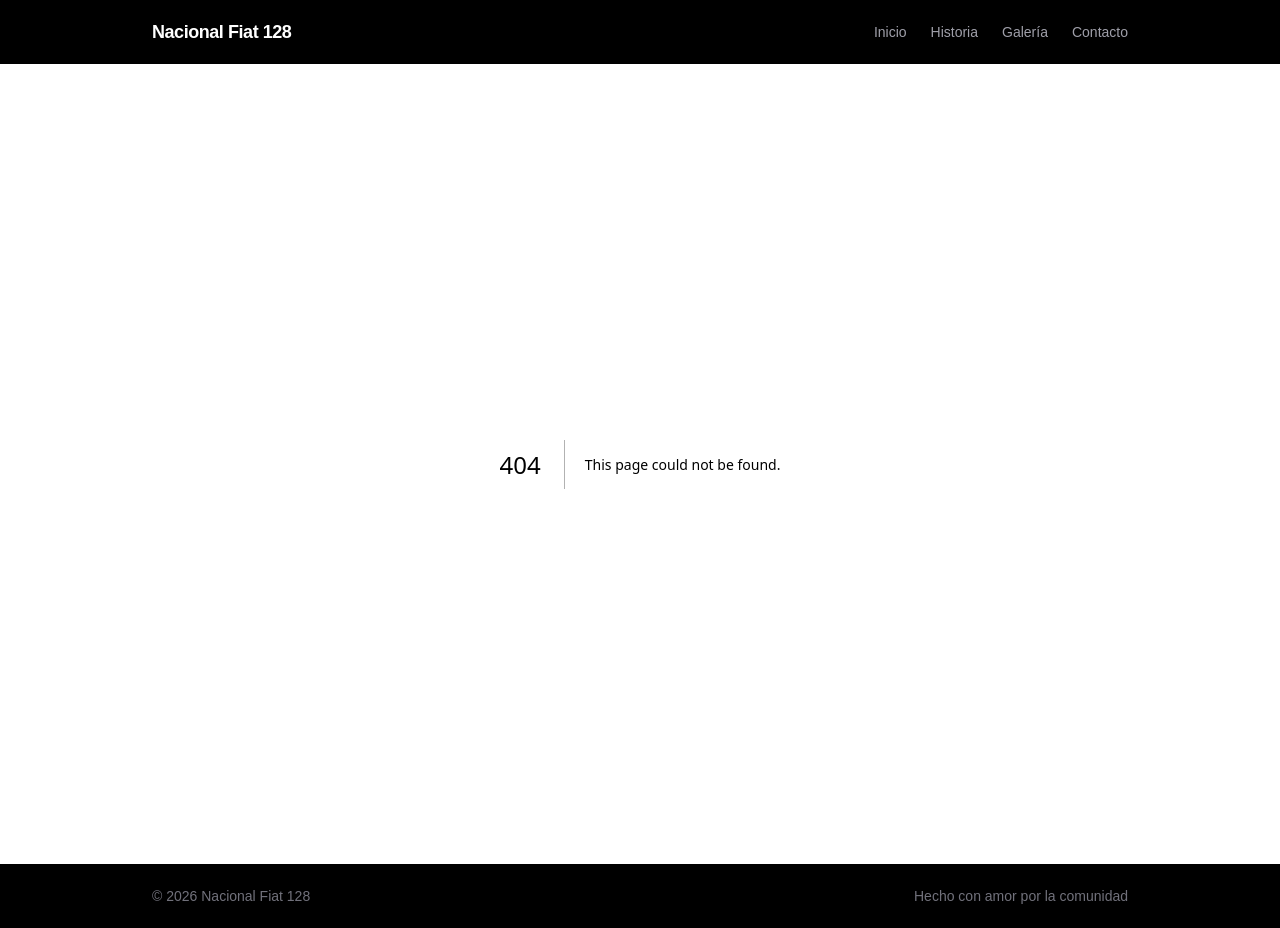
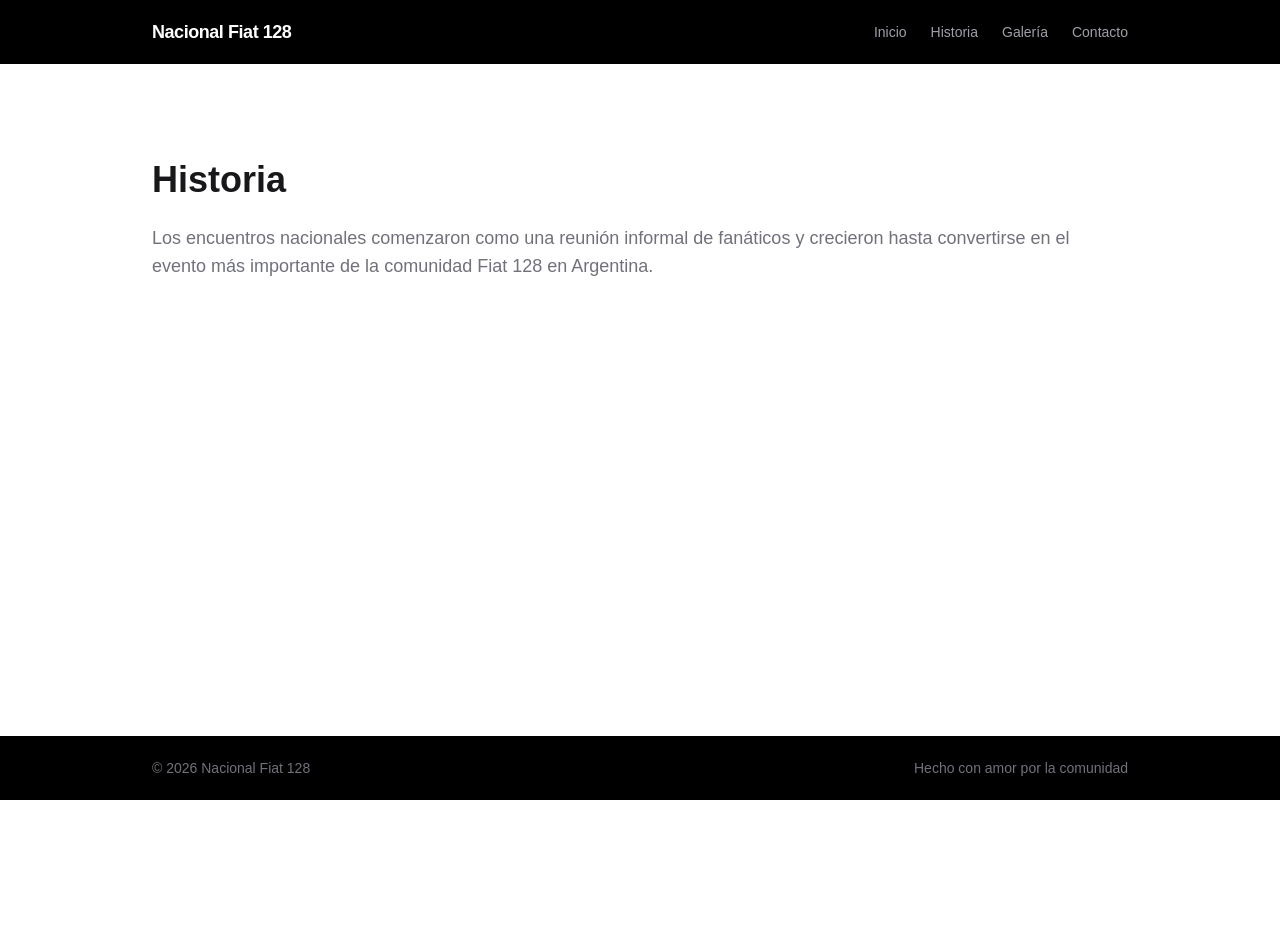
Before and after one commit to GenaroDamico/nacional-fiat-128, a Next.js app: page /historia in a window 1280 px wide. Before the commit this address had no page. After the commit the page ends 800 px from the top, so only its background shows below. Built offline with nearby package versions, Linux system fonts and the light colour scheme.

Commit message:
feat: add historia page

```diff
--- /dev/null
+++ b/app/historia/page.tsx
@@ -0,0 +1,14 @@
+export default function Historia() {
+  return (
+    <main className="flex-1 max-w-5xl mx-auto px-6 py-24">
+      <h1 className="text-4xl font-bold text-zinc-900 mb-6">
+        Historia
+      </h1>
+      <p className="text-zinc-500 text-lg">
+        Los encuentros nacionales comenzaron como una reunión informal
+        de fanáticos y crecieron hasta convertirse en el evento más
+        importante de la comunidad Fiat 128 en Argentina.
+      </p>
+    </main>
+  );
+}
```
